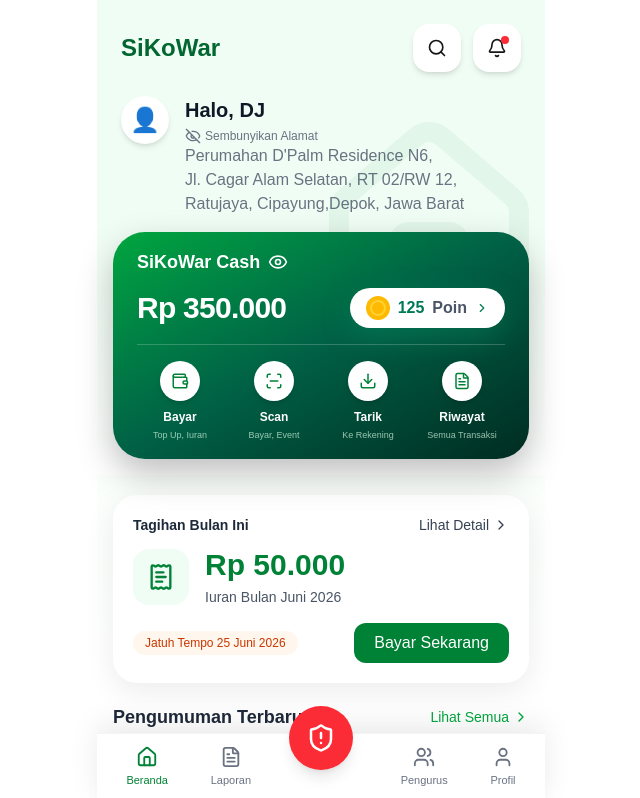
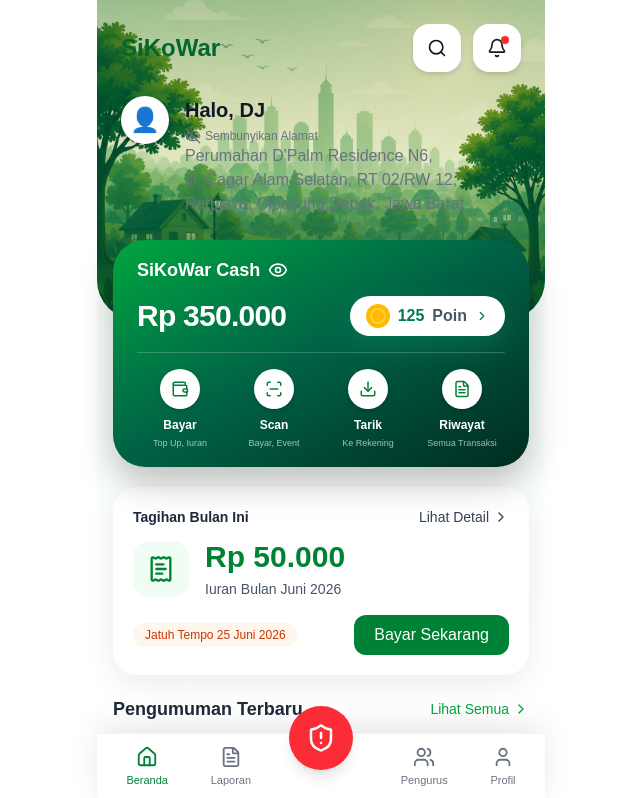
Before and after one commit to nurdjatiinvensi-glitch/sikowar-pwa, a Next.js app: page / in a window 1280 px wide. Shown: the top 798 px of the page, without its empty margins (319-959 px from the left). Built offline with nearby package versions, Linux system fonts and the light colour scheme.

Commit message:
Refactor Home header structure

```diff
--- a/app/page.tsx
+++ b/app/page.tsx
@@ -1,46 +1,26 @@
 "use client";
-import PageContainer from "@/components/layout/PageContainer";
-import EmergencySheet from "@/components/sheets/EmergencySheet";
-import { useState } from "react";
-
-import Header from "@/components/layout/Header";
 
 import AnnouncementCard from "@/components/cards/AnnouncementCard";
 import BillingCard from "@/components/cards/BillingCard";
-import HeroCard from "@/components/cards/HeroCard";
 
-import BottomNav from "@/components/menus/BottomNav";
+import AppLayout from "@/components/layout/AppLayout";
+import HomeHeaderSection from "@/components/layout/HomeHeaderSection";
 import ServiceMenu from "@/components/menus/ServiceMenu";
 
 export default function Home() {
-  const [showEmergency, setShowEmergency] = useState(false);
+  return (
+    <AppLayout activeMenu="home">
+      {/* HEADER */}
+      <HomeHeaderSection />
 
-  return (
-    <PageContainer>
-      <div
-        className="sticky top-0 z-50 bg-linear-to-b from-green-50 via-green-50 to-white pb-4
-      "
-      >
-        <Header />
-
-        <div className="px-4">
-          <HeroCard />
-        </div>
-      </div>
-
-      <div className="px-4">
+      {/* CONTENT */}
+      <div className="mt-4 px-4">
         <BillingCard />
 
         <AnnouncementCard />
 
         <ServiceMenu />
       </div>
-
-      <BottomNav onEmergencyClick={() => setShowEmergency(true)} />
-      <EmergencySheet
-        isOpen={showEmergency}
-        onClose={() => setShowEmergency(false)}
-      />
-    </PageContainer>
+    </AppLayout>
   );
 }
--- a/components/layout/Header.tsx
+++ b/components/layout/Header.tsx
@@ -1,19 +1,15 @@
 "use client";
 
 import { userData } from "@/data/mockData";
-import { Bell, Eye, EyeOff, House, Search } from "lucide-react";
+import { Bell, Eye, EyeOff, Search } from "lucide-react";
 import { useState } from "react";
 
 export default function Header() {
   const [showAddress, setShowAddress] = useState(true);
 
   return (
-    <div className=" relative overflow-hidden px-6 pt-6 pb-24">
+    <div className="px-6 pt-6 pb-8">
       {/* Background Decoration */}
-      <House
-        size={240}
-        className="absolute -bottom-10 -right-1 opacity-5 text-green-700"
-      />
 
       {/* Top Bar */}
       <div className="flex items-center justify-between">
--- a/components/layout/HeaderBackground.tsx
+++ b/components/layout/HeaderBackground.tsx
@@ -24,7 +24,7 @@ export default function HeaderBackground({
       "
       style={{
         backgroundImage: `url(${bgImage})`,
-        minHeight: "240px",
+        minHeight: variant === "home" ? "320px" : "240px",
       }}
     >
       {/* overlay biar tulisan tetap kebaca */}
--- /dev/null
+++ b/components/layout/HomeHeaderSection.tsx
@@ -0,0 +1,19 @@
+"use client";
+
+import HeroCard from "@/components/cards/HeroCard";
+import Header from "@/components/layout/Header";
+import HeaderBackground from "@/components/layout/HeaderBackground";
+
+export default function HomeHeaderSection() {
+  return (
+    <div className="sticky top-0 z-40">
+      <HeaderBackground variant="home">
+        <Header />
+      </HeaderBackground>
+
+      <div className="relative z-20 px-4 -mt-20">
+        <HeroCard />
+      </div>
+    </div>
+  );
+}
```
